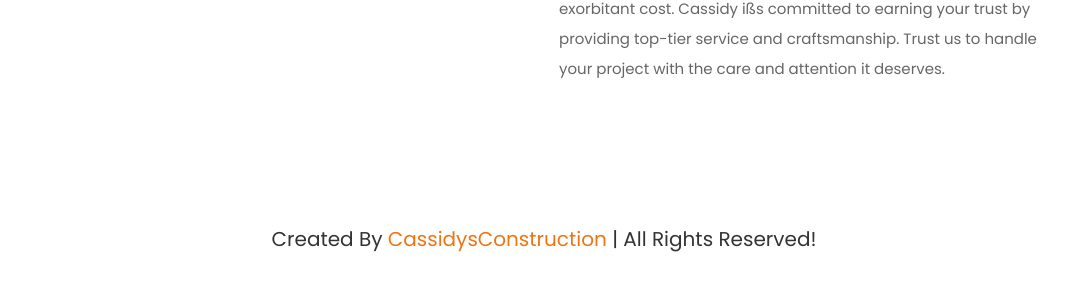
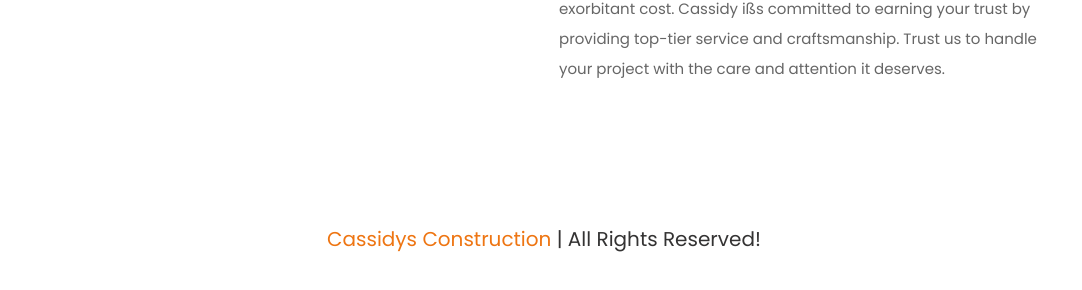
Before and after one commit to casanova420695/ccc, a plain HTML site: page index.html in a window 1280 px wide. Shown: the part 1235-1525 px from the top of the page, without its empty margins (96-1178 px from the left). Drawn offline with nearby package versions, Linux system fonts and the light colour scheme; some packages are replaced by stand-ins of ours; a script that the page names is missing.

Commit message:
cgn,dgh,

```diff
--- a/index.html
+++ b/index.html
@@ -122,7 +122,7 @@
 
 <section class="footer">
 
-   <div class="credit"> created by <span>CassidysConstruction</span> | all rights reserved! </div>
+   <div class="credit"><span>Cassidys Construction</span> | all rights reserved! </div>
 
 </section>
 
```
Also changed, not shown: quote.html (+1 -1 lines).
